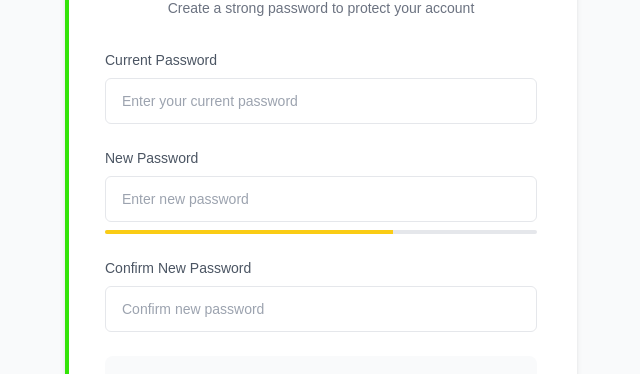
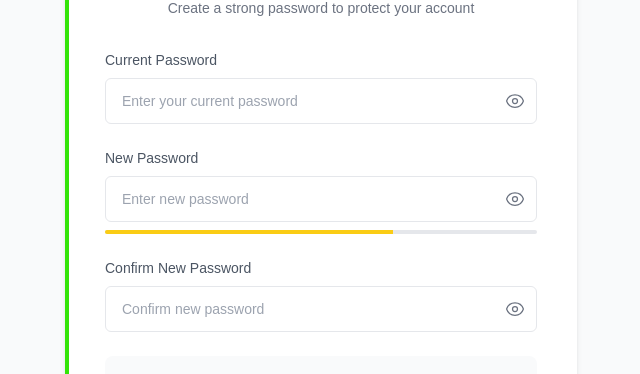
Before and after one commit to pawekz/SERV-IT-MANAGER, a React (Vite) app in the folder frontend/: page /passwordmanagement in a window 1280 px wide. Shown: the part 222-596 px from the top of the page, without its empty margins (319-959 px from the left). Built offline with nearby package versions, Linux system fonts and the light colour scheme.

Commit message:
Replace the text "Hide" and "Show" with eye icons:

```diff
--- a/frontend/src/pages/PasswordManagementPage/PasswordManagement.jsx
+++ b/frontend/src/pages/PasswordManagementPage/PasswordManagement.jsx
@@ -1,6 +1,46 @@
-import React from 'react';
+import React, { useState } from 'react';
 
 const PasswordManagement = () => {
+    // State for password visibility
+    const [showCurrentPassword, setShowCurrentPassword] = useState(false);
+    const [showNewPassword, setShowNewPassword] = useState(false);
+    const [showConfirmPassword, setShowConfirmPassword] = useState(false);
+
+    // State for form values
+    const [formValues, setFormValues] = useState({
+        currentPassword: '',
+        newPassword: '',
+        confirmPassword: ''
+    });
+
+    // Toggle password visibility functions
+    const toggleCurrentPasswordVisibility = () => setShowCurrentPassword(!showCurrentPassword);
+    const toggleNewPasswordVisibility = () => setShowNewPassword(!showNewPassword);
+    const toggleConfirmPasswordVisibility = () => setShowConfirmPassword(!showConfirmPassword);
+
+    // Handle form input changes
+    const handleInputChange = (e) => {
+        const { id, value } = e.target;
+        setFormValues({
+            ...formValues,
+            [id === 'current-password' ? 'currentPassword' :
+              id === 'new-password' ? 'newPassword' : 'confirmPassword']: value
+        });
+    };
+
+    // Handle cancel button click
+    const handleCancel = () => {
+        setFormValues({
+            currentPassword: '',
+            newPassword: '',
+            confirmPassword: ''
+        });
+        // Reset visibility states too
+        setShowCurrentPassword(false);
+        setShowNewPassword(false);
+        setShowConfirmPassword(false);
+    };
+
     return (
         <div className="bg-gray-50 min-h-screen flex items-center justify-center px-5 py-10">
             <div className="w-full max-w-lg bg-white rounded-xl shadow-md relative overflow-hidden my-10">
@@ -43,26 +83,64 @@
                             <label htmlFor="current-password" className="block mb-2 text-sm font-medium text-gray-600">
                                 Current Password
                             </label>
+                            <div className="relative">
                                 <input
-                                type="password"
+                                    type={showCurrentPassword ? "text" : "password"}
                                     id="current-password"
                                     className="w-full px-4 py-3 text-sm border border-gray-200 rounded-md focus:outline-none focus:border-[#33e407] focus:ring-1 focus:ring-[#33e407] transition-colors"
                                     placeholder="Enter your current password"
                                     required
+                                    value={formValues.currentPassword}
+                                    onChange={handleInputChange}
                                 />
+                                <button
+                                    type="button"
+                                    className="absolute right-3 top-1/2 transform -translate-y-1/2 text-gray-500 hover:text-gray-700"
+                                    onClick={toggleCurrentPasswordVisibility}
+                                >
+                                    {showCurrentPassword ?
+                                        <svg xmlns="http://www.w3.org/2000/svg" fill="none" viewBox="0 0 24 24" strokeWidth={1.5} stroke="currentColor" className="w-5 h-5">
+                                            <path strokeLinecap="round" strokeLinejoin="round" d="M3.98 8.223A10.477 10.477 0 001.934 12C3.226 16.338 7.244 19.5 12 19.5c.993 0 1.953-.138 2.863-.395M6.228 6.228A10.45 10.45 0 0112 4.5c4.756 0 8.773 3.162 10.065 7.498a10.523 10.523 0 01-4.293 5.774M6.228 6.228L3 3m3.228 3.228l3.65 3.65m7.894 7.894L21 21m-3.228-3.228l-3.65-3.65m0 0a3 3 0 10-4.243-4.243m4.242 4.242L9.88 9.88" />
+                                        </svg> :
+                                        <svg xmlns="http://www.w3.org/2000/svg" fill="none" viewBox="0 0 24 24" strokeWidth={1.5} stroke="currentColor" className="w-5 h-5">
+                                            <path strokeLinecap="round" strokeLinejoin="round" d="M2.036 12.322a1.012 1.012 0 010-.639C3.423 7.51 7.36 4.5 12 4.5c4.638 0 8.573 3.007 9.963 7.178.07.207.07.431 0 .639C20.577 16.49 16.64 19.5 12 19.5c-4.638 0-8.573-3.007-9.963-7.178z" />
+                                            <path strokeLinecap="round" strokeLinejoin="round" d="M15 12a3 3 0 11-6 0 3 3 0 016 0z" />
+                                        </svg>
+                                    }
+                                </button>
+                            </div>
                         </div>
 
                         <div className="mb-6">
                             <label htmlFor="new-password" className="block mb-2 text-sm font-medium text-gray-600">
                                 New Password
                             </label>
+                            <div className="relative">
                                 <input
-                                type="password"
+                                    type={showNewPassword ? "text" : "password"}
                                     id="new-password"
                                     className="w-full px-4 py-3 text-sm border border-gray-200 rounded-md focus:outline-none focus:border-[#33e407] focus:ring-1 focus:ring-[#33e407] transition-colors"
                                     placeholder="Enter new password"
                                     required
+                                    value={formValues.newPassword}
+                                    onChange={handleInputChange}
                                 />
+                                <button
+                                    type="button"
+                                    className="absolute right-3 top-1/2 transform -translate-y-1/2 text-gray-500 hover:text-gray-700"
+                                    onClick={toggleNewPasswordVisibility}
+                                >
+                                    {showNewPassword ?
+                                        <svg xmlns="http://www.w3.org/2000/svg" fill="none" viewBox="0 0 24 24" strokeWidth={1.5} stroke="currentColor" className="w-5 h-5">
+                                            <path strokeLinecap="round" strokeLinejoin="round" d="M3.98 8.223A10.477 10.477 0 001.934 12C3.226 16.338 7.244 19.5 12 19.5c.993 0 1.953-.138 2.863-.395M6.228 6.228A10.45 10.45 0 0112 4.5c4.756 0 8.773 3.162 10.065 7.498a10.523 10.523 0 01-4.293 5.774M6.228 6.228L3 3m3.228 3.228l3.65 3.65m7.894 7.894L21 21m-3.228-3.228l-3.65-3.65m0 0a3 3 0 10-4.243-4.243m4.242 4.242L9.88 9.88" />
+                                        </svg> :
+                                        <svg xmlns="http://www.w3.org/2000/svg" fill="none" viewBox="0 0 24 24" strokeWidth={1.5} stroke="currentColor" className="w-5 h-5">
+                                            <path strokeLinecap="round" strokeLinejoin="round" d="M2.036 12.322a1.012 1.012 0 010-.639C3.423 7.51 7.36 4.5 12 4.5c4.638 0 8.573 3.007 9.963 7.178.07.207.07.431 0 .639C20.577 16.49 16.64 19.5 12 19.5c-4.638 0-8.573-3.007-9.963-7.178z" />
+                                            <path strokeLinecap="round" strokeLinejoin="round" d="M15 12a3 3 0 11-6 0 3 3 0 016 0z" />
+                                        </svg>
+                                    }
+                                </button>
+                            </div>
                             {/* Password strength meter */}
                             <div className="mt-2 h-1 bg-gray-200 rounded-sm overflow-hidden">
                                 <div className="h-full w-2/3 bg-yellow-400 transition-all duration-300"></div>
@@ -73,13 +151,32 @@
                             <label htmlFor="confirm-password" className="block mb-2 text-sm font-medium text-gray-600">
                                 Confirm New Password
                             </label>
+                            <div className="relative">
                                 <input
-                                type="password"
+                                    type={showConfirmPassword ? "text" : "password"}
                                     id="confirm-password"
                                     className="w-full px-4 py-3 text-sm border border-gray-200 rounded-md focus:outline-none focus:border-[#33e407] focus:ring-1 focus:ring-[#33e407] transition-colors"
                                     placeholder="Confirm new password"
                                     required
+                                    value={formValues.confirmPassword}
+                                    onChange={handleInputChange}
                                 />
+                                <button
+                                    type="button"
+                                    className="absolute right-3 top-1/2 transform -translate-y-1/2 text-gray-500 hover:text-gray-700"
+                                    onClick={toggleConfirmPasswordVisibility}
+                                >
+                                    {showConfirmPassword ?
+                                        <svg xmlns="http://www.w3.org/2000/svg" fill="none" viewBox="0 0 24 24" strokeWidth={1.5} stroke="currentColor" className="w-5 h-5">
+                                            <path strokeLinecap="round" strokeLinejoin="round" d="M3.98 8.223A10.477 10.477 0 001.934 12C3.226 16.338 7.244 19.5 12 19.5c.993 0 1.953-.138 2.863-.395M6.228 6.228A10.45 10.45 0 0112 4.5c4.756 0 8.773 3.162 10.065 7.498a10.523 10.523 0 01-4.293 5.774M6.228 6.228L3 3m3.228 3.228l3.65 3.65m7.894 7.894L21 21m-3.228-3.228l-3.65-3.65m0 0a3 3 0 10-4.243-4.243m4.242 4.242L9.88 9.88" />
+                                        </svg> :
+                                        <svg xmlns="http://www.w3.org/2000/svg" fill="none" viewBox="0 0 24 24" strokeWidth={1.5} stroke="currentColor" className="w-5 h-5">
+                                            <path strokeLinecap="round" strokeLinejoin="round" d="M2.036 12.322a1.012 1.012 0 010-.639C3.423 7.51 7.36 4.5 12 4.5c4.638 0 8.573 3.007 9.963 7.178.07.207.07.431 0 .639C20.577 16.49 16.64 19.5 12 19.5c-4.638 0-8.573-3.007-9.963-7.178z" />
+                                            <path strokeLinecap="round" strokeLinejoin="round" d="M15 12a3 3 0 11-6 0 3 3 0 016 0z" />
+                                        </svg>
+                                    }
+                                </button>
+                            </div>
                         </div>
 
                         {/* Password Requirements */}
@@ -108,6 +205,7 @@
                             <button
                                 type="button"
                                 className="px-6 py-3 bg-gray-50 text-gray-600 border border-gray-200 rounded-md font-medium text-sm hover:bg-gray-100 transition-colors"
+                                onClick={handleCancel}
                             >
                                 Cancel
                             </button>
```
Lines whose indentation alone changed are shown as unchanged.
